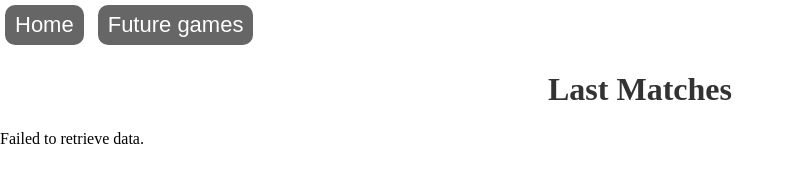
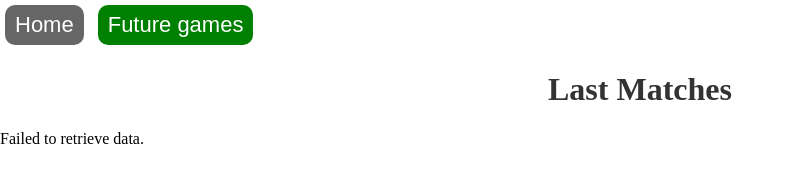
Before and after one commit to voltro33/TeamBook, a plain HTML site: page pastMatches.html in a window 1280 px wide. Shown: the whole page, without its empty margins (0-793 px from the left). Drawn offline with Linux system fonts and the light colour scheme; no server answers.

Commit message:
Update pastMatches.html

```diff
--- a/pastMatches.html
+++ b/pastMatches.html
@@ -32,7 +32,7 @@ border-radius: 5px;
 </head>
 <body>
     <button onclick="window.location.href='index.html'">Home</button>
-    <button onclick="goFutureMatch()">Future games</button>
+    <button style="background-color: green;" onclick="goFutureMatch()">Future games</button>
 
     <h1>Last Matches</h1>
     <div id="matches" class="matches-container"></div>
```
